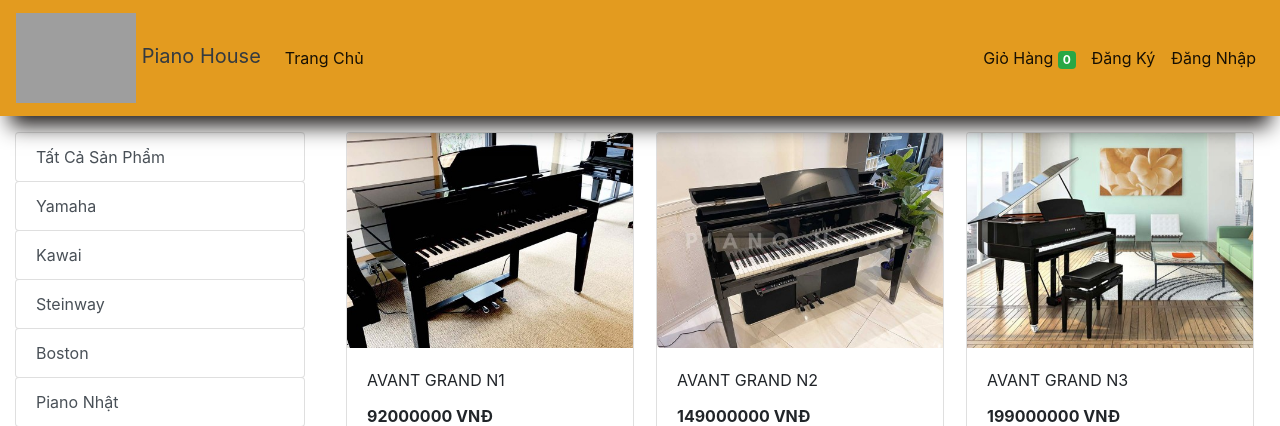
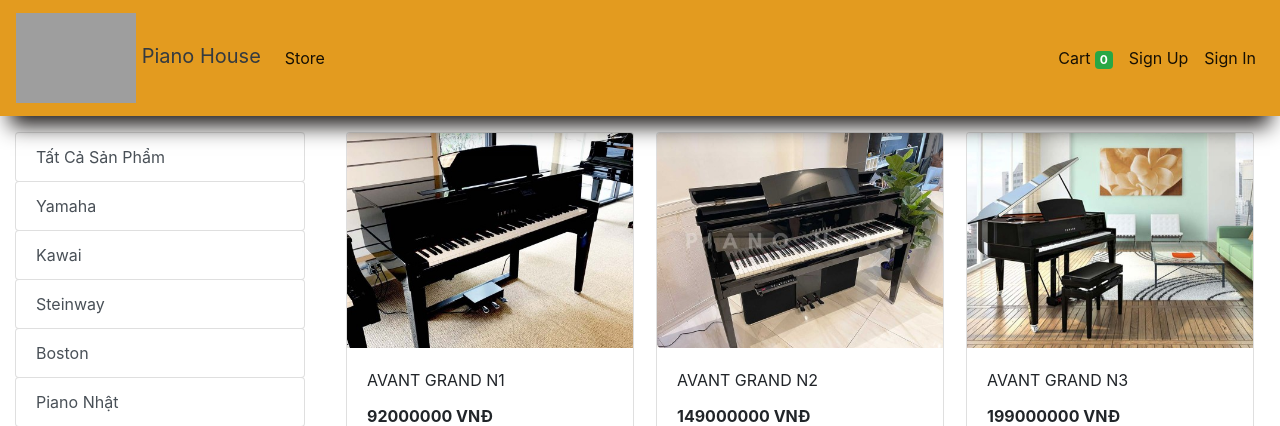
Before and after one commit to huynhcong1706/PianoShop, a Django app: page /store in a window 1280 px wide. Shown: the top 426 px of the page. Run offline with Django 3.2, Linux system fonts and the light colour scheme; data comes from the database, SQL or seed files in the repository; some libraries are stand-ins or nearby versions; grey boxes are pictures that could not be loaded.

Commit message:
Update base.html

```diff
--- a/store/templates/base.html
+++ b/store/templates/base.html
@@ -88,7 +88,7 @@ footer li{color: black;}
     <div class="collapse navbar-collapse" id="navbarSupportedContent">
       <ul class="navbar-nav mr-auto">
         <li class="nav-item active">
-          <a class="nav-link" href="/store">Trang Chủ <span class="sr-only">(current)</span></a>
+          <a class="nav-link" href="/store">Store <span class="sr-only">(current)</span></a>
         </li>
 
       </ul>
@@ -99,7 +99,7 @@ footer li{color: black;}
       <ul class=" navbar-nav my-2 my-lg-0">
 
         <li class="nav-item active">
-          <a class="nav-link" href="/cart">Giỏ Hàng
+          <a class="nav-link" href="/cart">Cart
             <span class="badge badge-success">{{request.session.cart.keys|length}}</span>
             <span class="sr-only">(current)</span></a>
         </li>
@@ -107,18 +107,18 @@ footer li{color: black;}
         {% if request.session.customer %}
 
         <li class="nav-item active ">
-          <a class="nav-link" href="/orders">Đơn Hàng<span class="sr-only">(current)</span></a>
+          <a class="nav-link" href="/orders">Order<span class="sr-only">(current)</span></a>
         </li>
         <li class="nav-item active ">
-          <a class="nav-link" href="/logout">Đăng Xuất<span class="sr-only">(current)</span></a>
+          <a class="nav-link" href="/logout">Log Out<span class="sr-only">(current)</span></a>
         </li>
         {% else %}
 
         <li class="nav-item active">
-          <a class="nav-link" href="/signup">Đăng Ký<span class="sr-only">(current)</span></a>
+          <a class="nav-link" href="/signup">Sign Up<span class="sr-only">(current)</span></a>
         </li>
         <li class="nav-item active">
-          <a class="nav-link" href="/login">Đăng Nhập<span class="sr-only">(current)</span></a>
+          <a class="nav-link" href="/login">Sign In<span class="sr-only">(current)</span></a>
         </li>
         {% endif %}
 
@@ -155,7 +155,7 @@ footer li{color: black;}
             <div class="row">
               <div class="col-12 col-sm-12 col-md-6 col-lg-6">
                 <div class="footer-widget">
-                  <h4><span>Liên hệ</span></h4>
+                  <h4><span>Contact</span></h4>
 
 
                   <script>var addresses = ["202A Tr\u1ea7n B\u00e1 Giao, P.5, Q. G\u00f2 V\u1ea5p, HCM","60, Ng\u00f5 68 C\u1ea7u Gi\u1ea5y, H\u00e0 N\u1ed9i","Kho H\u00e0ng KCN T\u00e2n B\u00ecnh","C\u00d4NG TY TNHH PIANO HOUSE","T\u00ean vi\u1ebft t\u1eaft : PIANO HOUSE CO., LTD","M\u00e3 s\u1ed1 thu\u1ebf : 0316064899"];</script>
```
